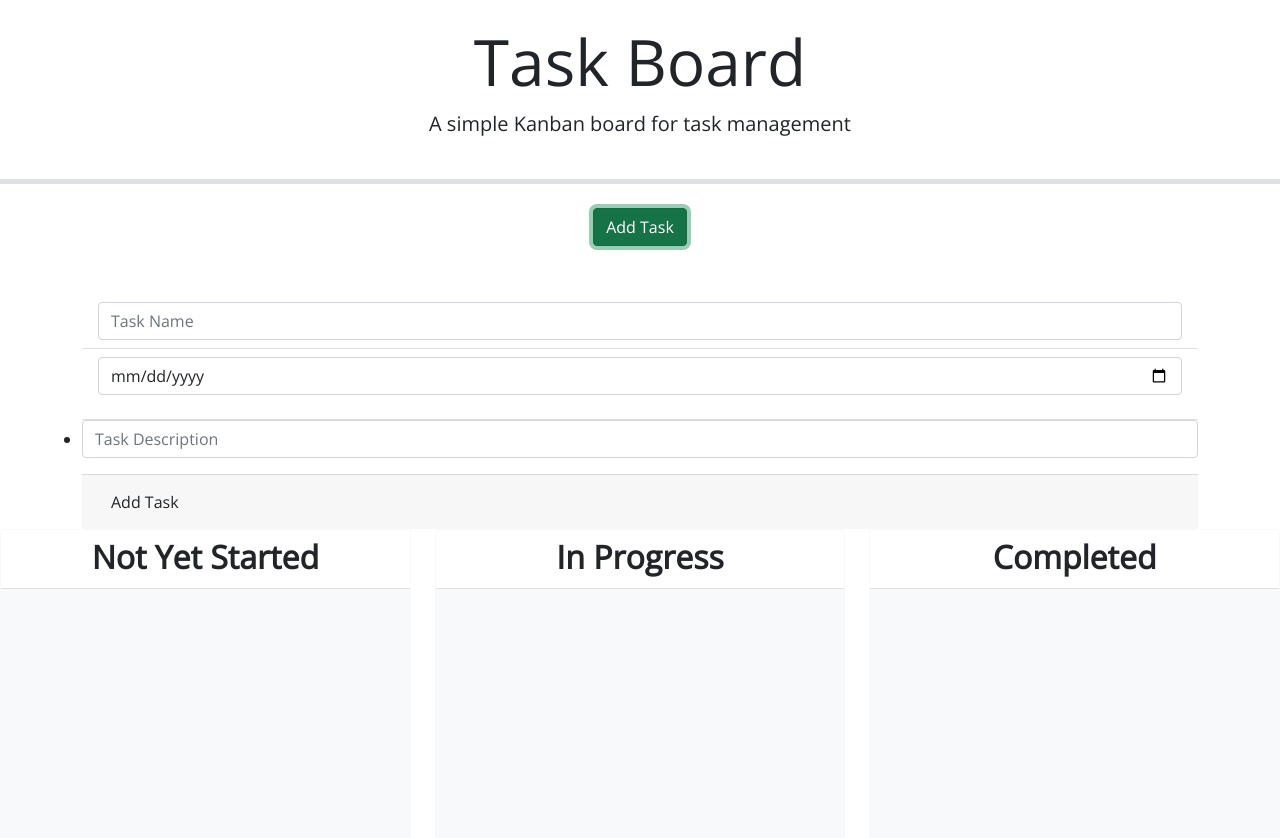
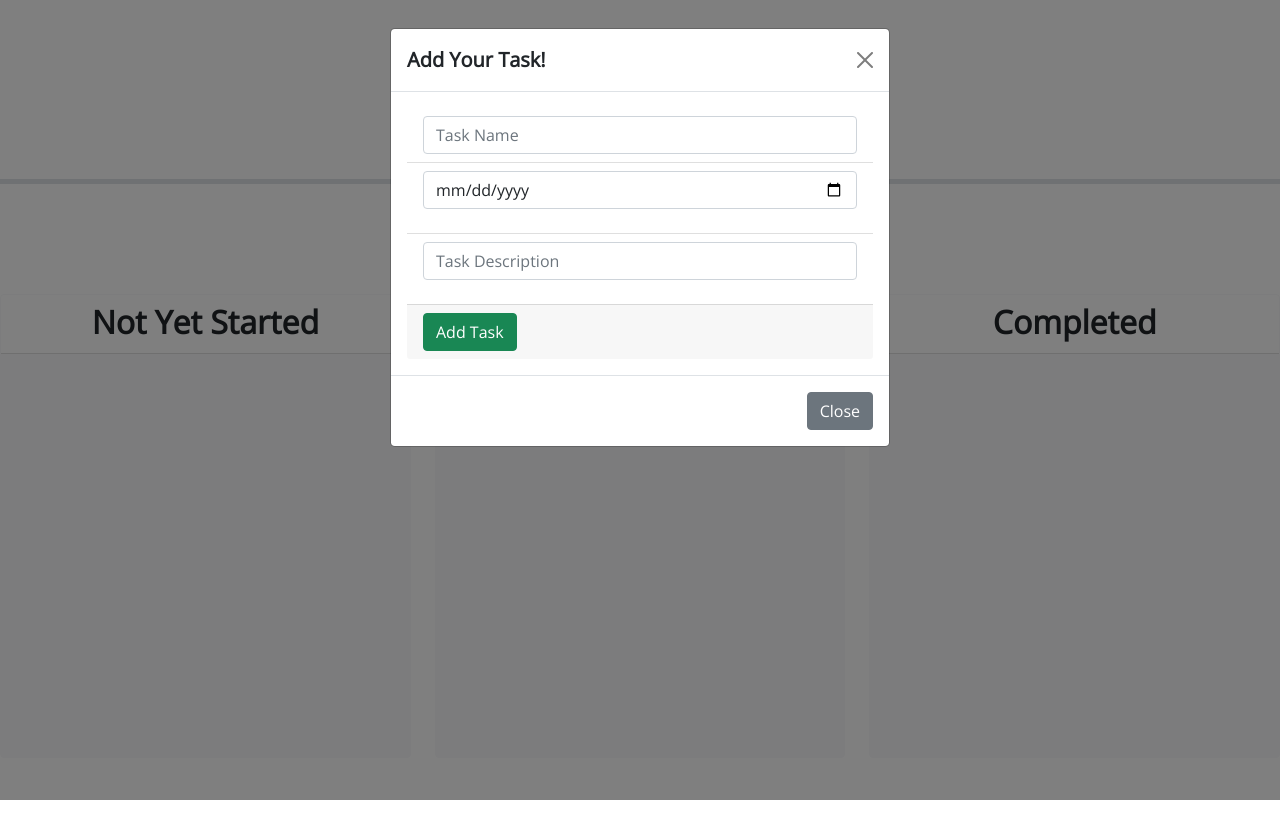
Before and after one commit to katherinearenas/week-five-challenge-karenas, a plain HTML site: page index.html in a window 1280 px wide. Both pictures are taken after a click on the button "Add Task". After the commit the page ends 800 px from the top, so only its background shows below. Drawn offline with nearby package versions, Linux system fonts and the light colour scheme.

Commit message:
refactored bootstrap modal example into new functioning form

```diff
--- a/assets/css/style.css
+++ b/assets/css/style.css
@@ -21,6 +21,10 @@ h6 {
   font-weight: 700;
 }
 
+#modal{
+display: none;
+
+}
 
 
 .swim-lanes {
--- a/assets/js/script.js
+++ b/assets/js/script.js
@@ -4,7 +4,27 @@ const taskFormEl = $("#task-form");
 const taskNameInputEl = $("#task-name-input");
 const taskDescriptionInputEl = $("#task-description");
 const taskDateInputEl = $("#task-due-date");
-const addTask = $("addtask");
+const modalInputForm = $("#modal-content");
+// const modalBtn = $("#modal-btn");
+const addTask = $("#add-task-btn");
+
+// const myModal = document.getElementById('modal')
+// const testModal = document.getElementById('exampleModal')
+
+// myModal.addEventListener('shown.bs.modal', function () {
+//   testModal.focus()
+// })
+
+
+// function modalShow() {
+//   $("#modal").show(1000);
+// }
+
+// function modalHide() {
+//   $("#modal").hide(1000)
+// }
+
+// $("#modal-btn").on("click", modalShow());
 
 // Retrieve tasks and nextId from localStorage
 function readTasksFromStorage() {
@@ -17,6 +37,20 @@ function saveTasksToStorage(tasks) {
   localStorage.setItem("tasks", JSON.stringify(tasks));
   console.log(tasks);
 }
+
+//
+
+
+// function openModal() {
+//   $("#modal-content").attr("display", "block");
+//   console.log("i'm here")
+// }
+// modalBtn.on("click", openModal);
+
+// function closeModal() {
+//   modalInputForm.attr("display", "none");
+//   console.log("here too")
+// }
 
 // Todo: create a function to generate a unique task id
 function generateTaskId() {
@@ -280,4 +314,20 @@ $(document).ready(function () {
     accept: ".draggable",
     drop: handleDrop,
   });
+
+const myModal = document.getElementById('modal')
+const testModal = document.getElementById('exampleModal')
+
+myModal.addEventListener('shown.bs.modal', function () {
+  testModal.focus()
+})
+
+  // $("#modal-btn-open").click(function () {
+  //   $('#modal').modal('show');
+  // });
+
+  // $("#modal-btn-close").click(function () {
+  //   $('#modal').modal('hide');
+  // });
+
 });
--- a/index.html
+++ b/index.html
@@ -10,7 +10,6 @@
     integrity="sha384-50oBUHEmvpQ+1lW4y57PTFmhCaXp0ML5d60M1M7uH2+nqUivzIebhndOJK28anvf" crossorigin="anonymous" />
   <link href="https://fonts.googleapis.com/css?family=Open+Sans&display=swap" rel="stylesheet" />
   <link rel="stylesheet" href="https://code.jquery.com/ui/1.12.1/themes/base/jquery-ui.css" />
-
   <link rel="stylesheet" href="./assets/css/style.css" />
   <title>Task Board</title>
 </head>
@@ -21,9 +20,75 @@
     <p class="lead">A simple Kanban board for task management</p>
   </header>
   <div class="container">
-    <div class="text-center mb-5">
-      <button class="btn btn-success" data-bs-toggle="modal" data-bs-target="#formModal">Add Task</button>
+     <div class="text-center mb-5">
+      <button id="modal-btn-open" type="button" class="btn btn-primary" data-bs-toggle="modal" data-bs-target="#modal-form">Add Task</button>
     </div>
+  </div>
+<!-- Button trigger modal test
+<button type="button" class="btn btn-primary" data-bs-toggle="modal" data-bs-target="#exampleModal">
+  Launch demo modal
+</button> -->
+
+<!-- Modal test-->
+<div class="modal fade" id="modal-form" tabindex="-1" aria-labelledby="modalLabel" aria-hidden="true">
+  <div class="modal-dialog">
+    <div class="modal-content">
+      <div class="modal-header">
+        <h5 class="modal-title" id="modalLabel">Add Your Task!</h5>
+        <button type="button" class="btn-close" data-bs-dismiss="modal" aria-label="Close"></button>
+      </div>
+      <div class="modal-body">
+        <form id="task-form">
+          <ul class="list-group list-group-flush">
+            <li class="list-group-item">
+              <input
+                id="task-name-input"
+                type="text"
+                class="form-control"
+                placeholder="Task Name"
+                aria-label="Task Name"
+              />
+            </li>
+            <li class="list-group-item">
+              <input
+                placeholder="Task Due Date"
+                autocomplete="off"
+                type="date"
+                class="form-control mb-3"
+                id="task-due-date"
+              />
+            </li>
+            <li class="list-group-item"><input
+              placeholder="Task Description"
+              autocomplete="off"
+              type="text"
+              class="form-control mb-3"
+              id="task-description"
+              />
+            </li>
+          </ul>
+          <div class="card-footer">
+            <button id="add-task-btn" type="submit" class="btn btn-success">
+              Add Task
+            </button>
+          </div>
+        </form>
+      </div>
+      <div class="modal-footer">
+        <button type="button" class="btn btn-secondary" data-bs-dismiss="modal">Close</button>
+      </div>
+    </div>
+  </div>
+</div>
+
+  <!-- Test Modal-->
+ <!-- <div class="modal fade" id="modal" tabindex="-1" aria-labelledby="exampleModalLabel" aria-hidden="true">
+  <p>I'm a test Modal!</p>
+  <button id="modal-btn-close" type="button" class="btn btn-close" data-bs-dismiss="modal" data-bs-target="#modal">Close Modal</button>
+</div>
+  </div> -->
+     <!-- Modal content -->
+ <!-- <div id="modal-content" > #class="modal"
     <form id="task-form">
       <ul class="list-group list-group-flush">
         <li class="list-group-item">
@@ -44,7 +109,7 @@
             id="task-due-date"
           />
         </li>
-        <li><input
+        <li class="list-group-item"><input
           placeholder="Task Description"
           autocomplete="off"
           type="text"
@@ -54,14 +119,13 @@
         </li>
       </ul>
       <div class="card-footer">
-        <button type="submit" class="btn btn-custom">
+        <button id="add-task-btn" type="submit" class="btn btn-success">
           Add Task
         </button>
       </div>
     </form>
-  </div>
-</div>
-
+  </div>-->
+<!-- </div> -->
     <!-- Todo: Create a modal with a form to add tasks -->
 
     <div class="row swim-lanes text-center justify-content-between">
```
Also changed, not shown: 1 other file.
